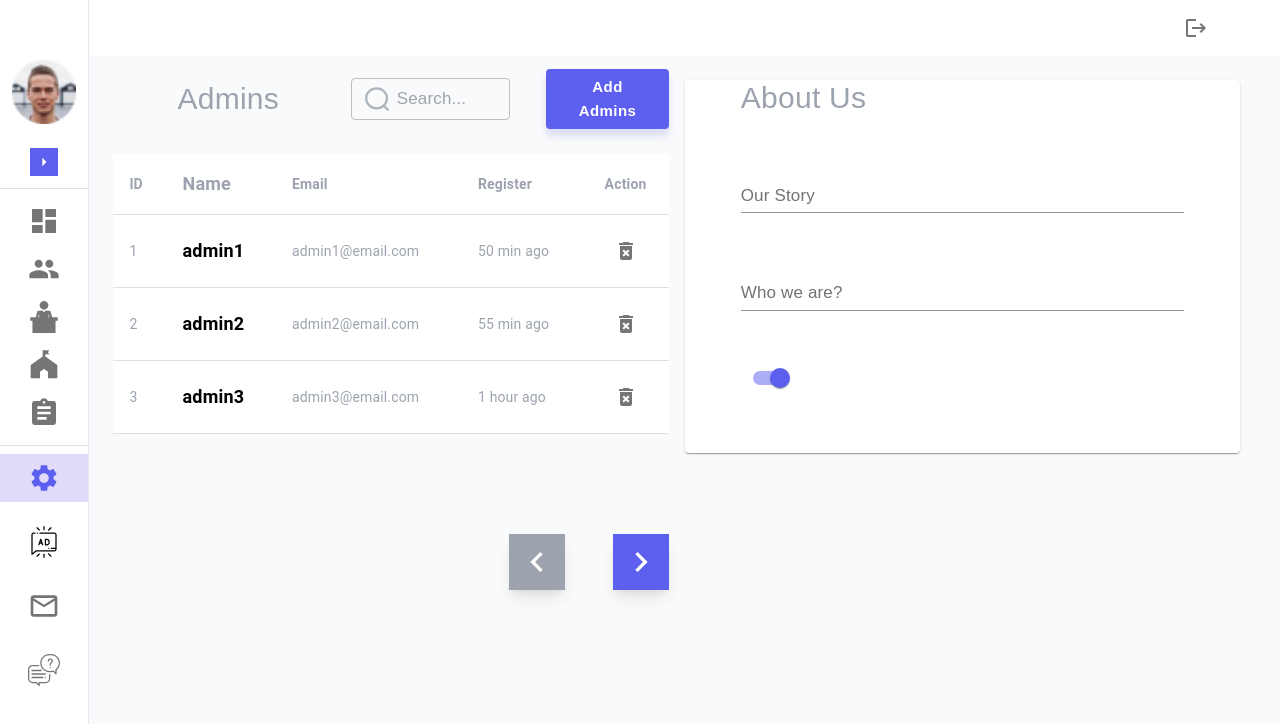
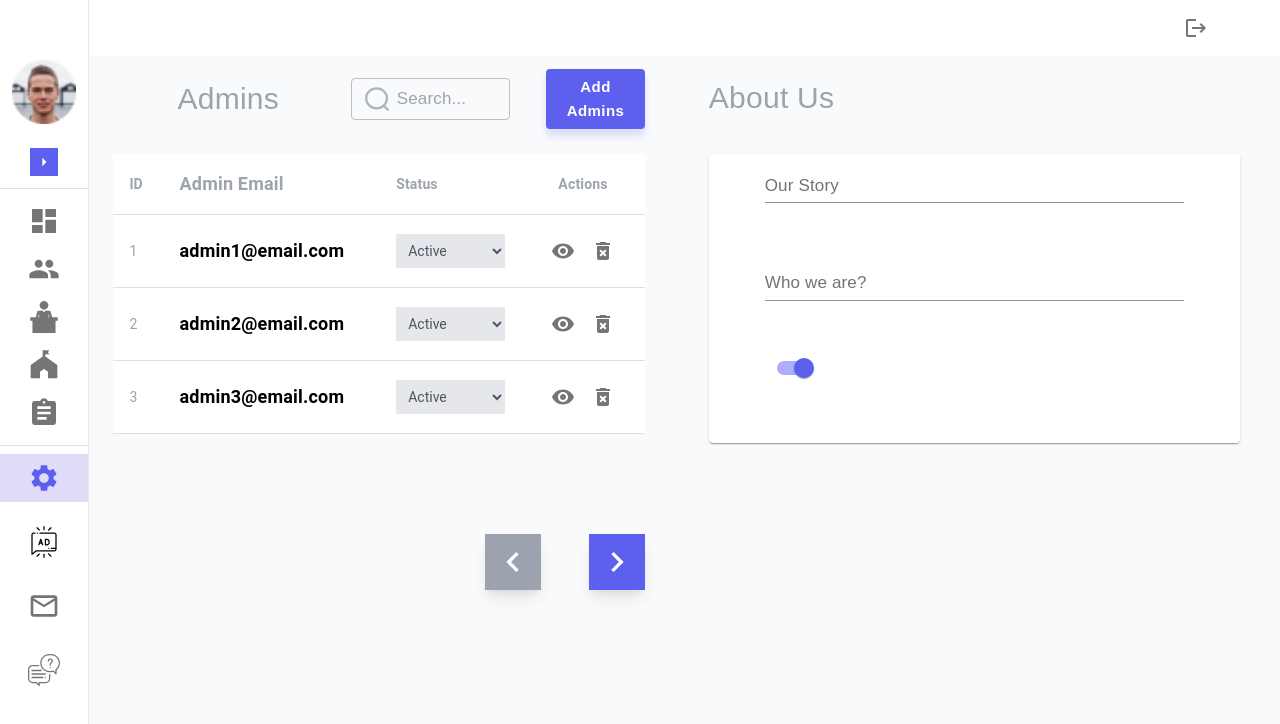
Before and after one commit to AbdulAziz0682/grade-my-faculty, a React (Create React App) app: page /admin in a window 1280 px wide. Shown: the top 724 px of the page. Built offline with nearby package versions, Linux system fonts and the light colour scheme; a web font is replaced by a local one.

Commit message:
Updated Admin Tab design

```diff
--- a/src/components/Admin/Admins.jsx
+++ b/src/components/Admin/Admins.jsx
@@ -21,6 +21,7 @@ import {
   ChevronLeft,
   ChevronRight,
   DeleteForever,
+  Visibility,
 } from '@mui/icons-material';
 
 import { useSelector, useDispatch } from 'react-redux';
@@ -32,7 +33,7 @@ export default function Admins() {
   const { admin: { admins } } = useSelector((state) => state);
   const dispatch = useDispatch();
   return (
-    <Grid container rowSpacing={2} columnSpacing={2}>
+    <Grid container rowSpacing={8} columnSpacing={8}>
       <Grid item xs={12} md={6}>
         <div className="flex flex-col w-full gap-9">
           <div className="flex flex-col w-full gap-2 md:gap-9 md:flex-row md:items-center" style={{ maxHeight: '38px' }}>
@@ -50,28 +51,32 @@ export default function Admins() {
                 ),
               }}
             />
-            <Button variant="contained" className="h-full px-9 shadow-primaryGlow" onClick={() => dispatch(setCurrentTab({ name: 'addAdmin', data: null }))}>Add Admins</Button>
+            <Button variant="contained" className="w-full h-full px-3 md:w-40 shadow-primaryGlow" onClick={() => dispatch(setCurrentTab({ name: 'addAdmin', data: null }))}>Add Admins</Button>
           </div>
-          <TableContainer className="w-full max-h-full bg-white md:mt-0 mt-14">
+          <TableContainer className="w-full max-h-full bg-white mt-14 md:mt-0">
             <Table>
               <TableHead>
                 <TableRow>
                   <TableCell className="font-semibold text-gray-400">ID</TableCell>
-                  <TableCell className="text-lg font-semibold text-gray-400">Name</TableCell>
-                  <TableCell className="font-semibold text-gray-400">Email</TableCell>
-                  <TableCell className="font-semibold text-gray-400">Register</TableCell>
-                  <TableCell className="font-semibold text-center text-gray-400">Action</TableCell>
+                  <TableCell className="text-lg font-semibold text-gray-400">Admin Email</TableCell>
+                  <TableCell className="font-semibold text-gray-400">Status</TableCell>
+                  <TableCell className="font-semibold text-center text-gray-400">Actions</TableCell>
                 </TableRow>
               </TableHead>
               <TableBody>
                 {
                   admins.map((admin) => (
-                    <TableRow key={admin.id} className="hover:shadow-md">
+                    <TableRow key={admin} className="hover:shadow-md">
                       <TableCell className="text-gray-400">{admin.id}</TableCell>
-                      <TableCell className="text-lg font-semibold text-black cursor-pointer" onClick={() => dispatch(setCurrentTab({ name: 'editAdmin', data: admin }))}>{admin.name}</TableCell>
-                      <TableCell className="text-gray-400">{admin.email}</TableCell>
-                      <TableCell className="text-gray-400">{admin.register}</TableCell>
+                      <TableCell className="text-lg font-semibold text-black">{admin.email}</TableCell>
+                      <TableCell className="text-gray-600">
+                        <select className="w-24 min-w-full p-2 bg-gray-200">
+                          <option value="Active">Active</option>
+                          <option value="Inactive">Inactive</option>
+                        </select>
+                      </TableCell>
                       <TableCell className="text-center">
+                        <IconButton><Visibility onClick={() => dispatch(setCurrentTab({ name: 'editAdmin', data: admin }))} /></IconButton>
                         <IconButton><DeleteForever /></IconButton>
                       </TableCell>
                     </TableRow>
@@ -90,9 +95,9 @@ export default function Admins() {
           </div>
         </div>
       </Grid>
-      <Grid item xs={12} md={6}>
-        <Card elevation={1} className="flex flex-col gap-12 pb-14 px-14">
-          <Typography className="text-3xl text-gray-400">About Us</Typography>
+      <Grid item xs={12} md={6} className="flex flex-col gap-9">
+        <Typography className="text-3xl text-gray-400" style={{ minHeight: '38px' }}>About Us</Typography>
+        <Card elevation={1} className="flex flex-col gap-12 px-3 pb-14 md:px-14">
           <TextField
             variant="standard"
             label="Our Story"
--- a/src/components/Admin/Ads.jsx
+++ b/src/components/Admin/Ads.jsx
@@ -78,7 +78,7 @@ export default function Ads() {
                   <TableCell className="text-gray-600">
                     <select className="w-full p-2 bg-gray-200">
                       {
-                        [1, 2, 3].map((i) => <option ke={i}>{i}</option>)
+                        [1, 2, 3].map((i) => <option key={i}>{i}</option>)
                       }
                     </select>
                   </TableCell>
--- a/src/components/Admin/AllowedEmails.jsx
+++ b/src/components/Admin/AllowedEmails.jsx
@@ -78,7 +78,7 @@ export default function AllowedEmails() {
                   <TableCell className="text-gray-600">
                     <select className="w-full p-2 bg-gray-200">
                       {
-                        [1, 2, 3].map((i) => <option ke={i}>{i}</option>)
+                        [1, 2, 3].map((i) => <option key={i}>{i}</option>)
                       }
                     </select>
                   </TableCell>
--- a/src/components/Admin/Faqs.jsx
+++ b/src/components/Admin/Faqs.jsx
@@ -78,7 +78,7 @@ export default function Faqs() {
                   <TableCell className="text-gray-600">
                     <select className="w-full p-2 bg-gray-200">
                       {
-                        [1, 2, 3].map((i) => <option ke={i}>{i}</option>)
+                        [1, 2, 3].map((i) => <option key={i}>{i}</option>)
                       }
                     </select>
                   </TableCell>
```
